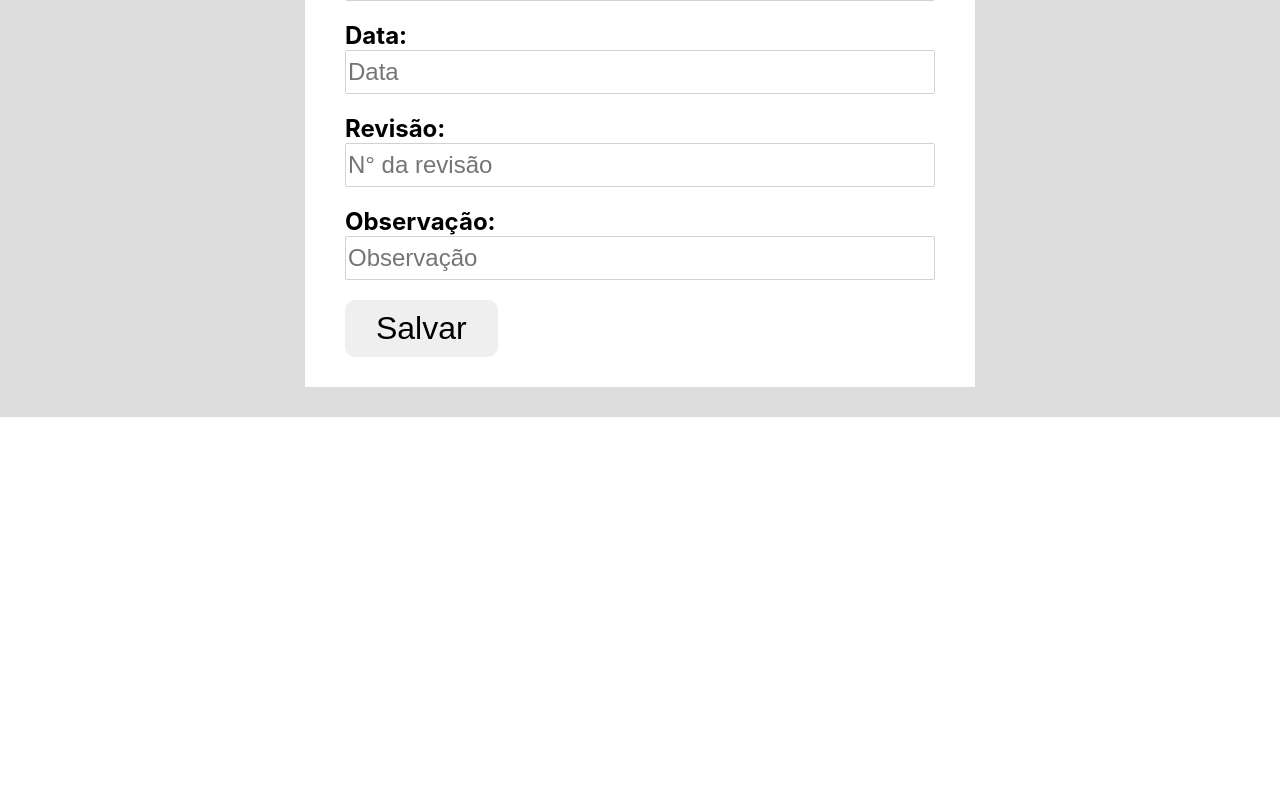
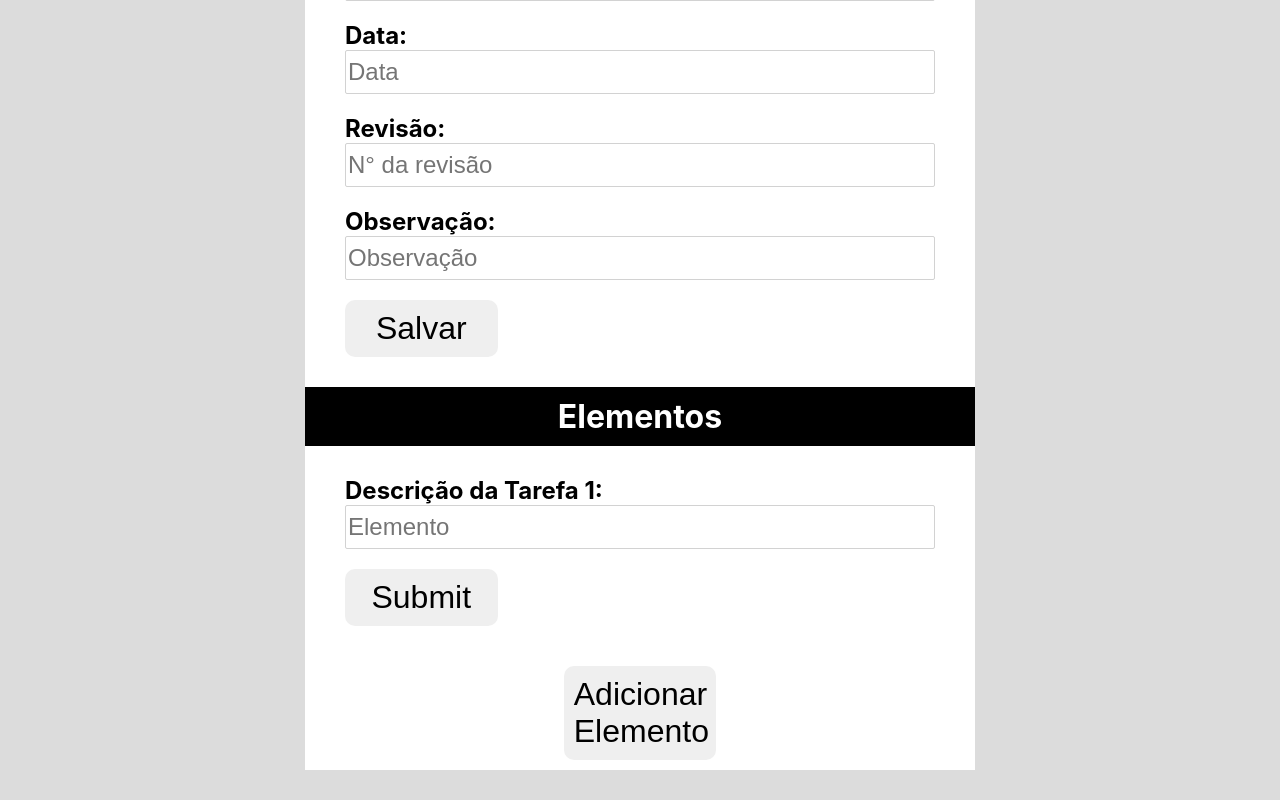
Before and after one commit to leonkito/Crono-App, a React (Create React App) app: page / in a window 1280 px wide. Shown: the part 671-1471 px from the top of the page. Before the commit the page ends 1088 px from the top, so only its background shows below. Built offline with nearby package versions, Linux system fonts and the light colour scheme.

Commit message:
add toggle edit for forms

```diff
--- a/src/App.js
+++ b/src/App.js
@@ -1,12 +1,15 @@
 import React from "react";
 import Header from './components/header'
 import InfoForm from './components/infoForm'
+import Cadastro from './components/cadastro'
 const App = () => {
+
   return (
     <>
       <Header />
       <div className="main">
-        <InfoForm />
+      <InfoForm />
+      <Cadastro />
       </div>
     </>
   );
--- a/src/RouteSwitch.js
+++ b/src/RouteSwitch.js
@@ -8,7 +8,7 @@ const RouteSwitch = () => {
     <BrowserRouter>
       <Routes>
         <Route path="/" element={<App />} />
-        <Route path="/cadastro" element={<Cadastro />} />
+        <Route path="/" element={<Cadastro />} />
         {/* <Route path="/profile" element={<Profile />} /> */}
       </Routes>
     </BrowserRouter>
--- a/src/components/cadastro.js
+++ b/src/components/cadastro.js
@@ -1,13 +1,17 @@
-import React from "react";
-import Header from './header'
-import GetInfo from './info';
+import React,{ useState } from "react";
+import Element from './element';
 
 const Cadastro = () => {
+  const[times,setTimes] = useState(1);
+  const handleClick=()=>{
+    setTimes(times+1)
+  }
   return (
-    <>
-      <Header />
-      <GetInfo/>
-    </>
+    <div className="form-holder">
+    <h1 className="title">Elementos</h1>
+      {[...Array(times)].map((e, i) => <Element key={i}/>)}
+      <button className="submit-button" onClick={handleClick}>Adicionar Elemento</button>
+    </div>
   );
 }
 
--- a/src/components/config.js
+++ b/src/components/config.js
@@ -1,8 +1,6 @@
 import { initializeApp } from "firebase/app";
 import { getDatabase } from "firebase/database";
 
-// TODO: Replace the following with your app's Firebase project configuration
-// See: https://firebase.google.com/docs/web/learn-more#config-object
 const firebaseConfig = {
     apiKey: "AIzaSyDRplX56V2QPuCWR47w_atDpw2jkckgo0c",
     authDomain: "tempos-e-metodos.firebaseapp.com",
@@ -13,11 +11,7 @@ const firebaseConfig = {
     databaseURL: "https://tempos-e-metodos-default-rtdb.firebaseio.com"
 };
 
-// Initialize Firebase
 const app = initializeApp(firebaseConfig);
-
-
-// Initialize Realtime Database and get a reference to the service
 const database = getDatabase(app);
 
 export default database
--- a/src/components/element.js
+++ b/src/components/element.js
@@ -10,7 +10,7 @@ const Element = () => {
       set(ref(database, 'tempos/'+ 30133), {
         id : id,
         element: element,
-
+        //preciso passar o id como props
       });
       alert('Information submitted')
     }
@@ -19,12 +19,11 @@ const Element = () => {
     }
 
 return (
-  <div className="form-holder">
-    <h1 className="title">INFORMAÇÕES GERAIS</h1>
+
     <form onSubmit={handleSubmit}>
       <div className="input-holder">
         <label>
-          Código:
+          Descrição da Tarefa {id}:
           <input
           type="text"
           placeholder="Elemento"
@@ -37,7 +36,6 @@ return (
       </div>
       <input className="submit-button"type="submit" value="Submit" />
     </form>
-  </div>
   );
 }
 
--- a/src/components/header.js
+++ b/src/components/header.js
@@ -8,8 +8,8 @@ const Header = () =>{
                 <h1>Tempos e Métodos</h1>
             </div>
             <div className="nav-bar">
-                <li><Link to="/cadastro">CADASTRO</Link></li>
-                <li><Link to="/">VISUALIZAR</Link></li>
+                <li><Link to="/">CADASTRO</Link></li>
+                <li><Link to="/visualizar">VISUALIZAR</Link></li>
                 <li>DASHBOARD</li>
             </div>
         </>
--- a/src/components/info.js
+++ b/src/components/info.js
@@ -12,8 +12,7 @@ const GetInfo = () =>{
     }
 
     return(
-        <div onClick={handleClick} style={{width: 'auto', margin: 'auto'}}>click here: </div>
-
+        <div onClick={handleClick} style={{width: 'auto', margin: 'auto'}}>Obter dados database: </div>
     )
 }
 
--- a/src/index.css
+++ b/src/index.css
@@ -62,6 +62,8 @@ label{
   display:flex;
   padding: 30px;
   justify-content: center;
+  align-items: center;
+  flex-direction: column;
   background-color:rgb(220, 220, 220);
 }
 .input-form{
```
Also changed, not shown: src/components/footer.js (deleted).
